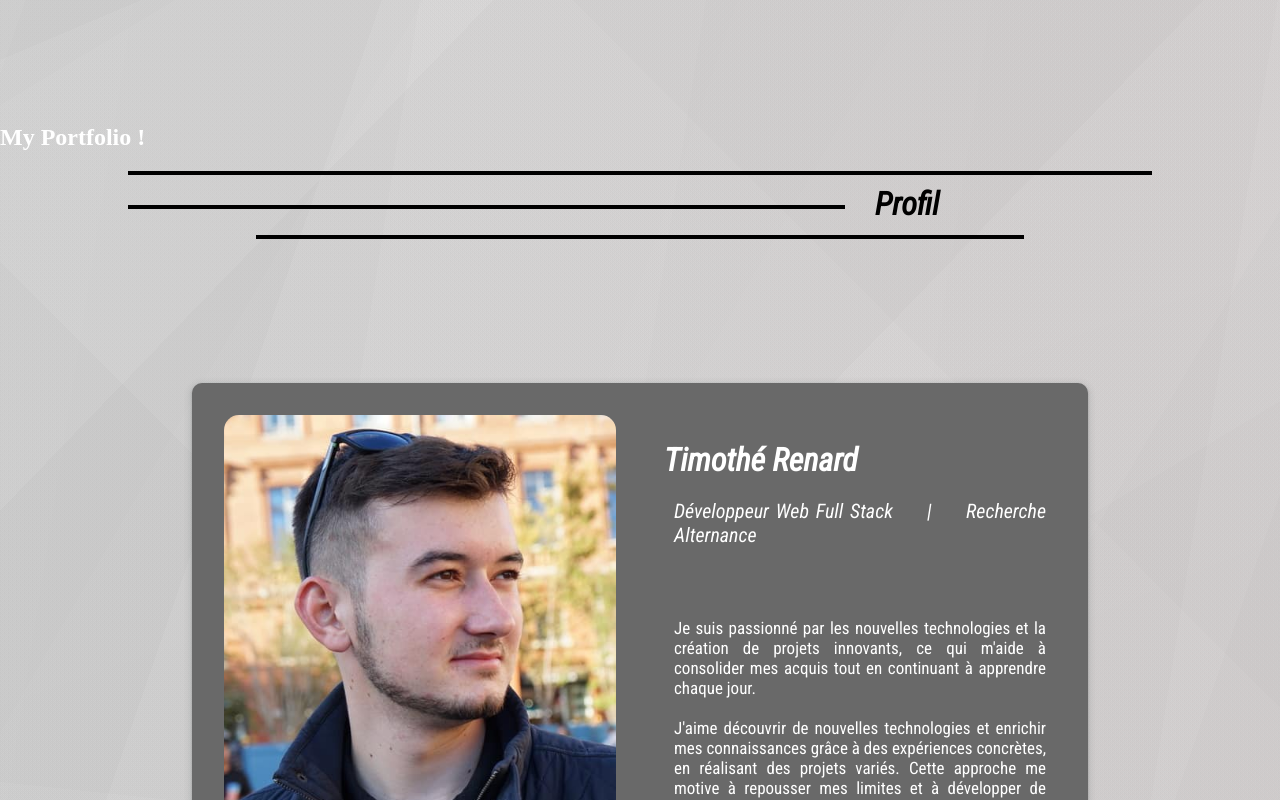
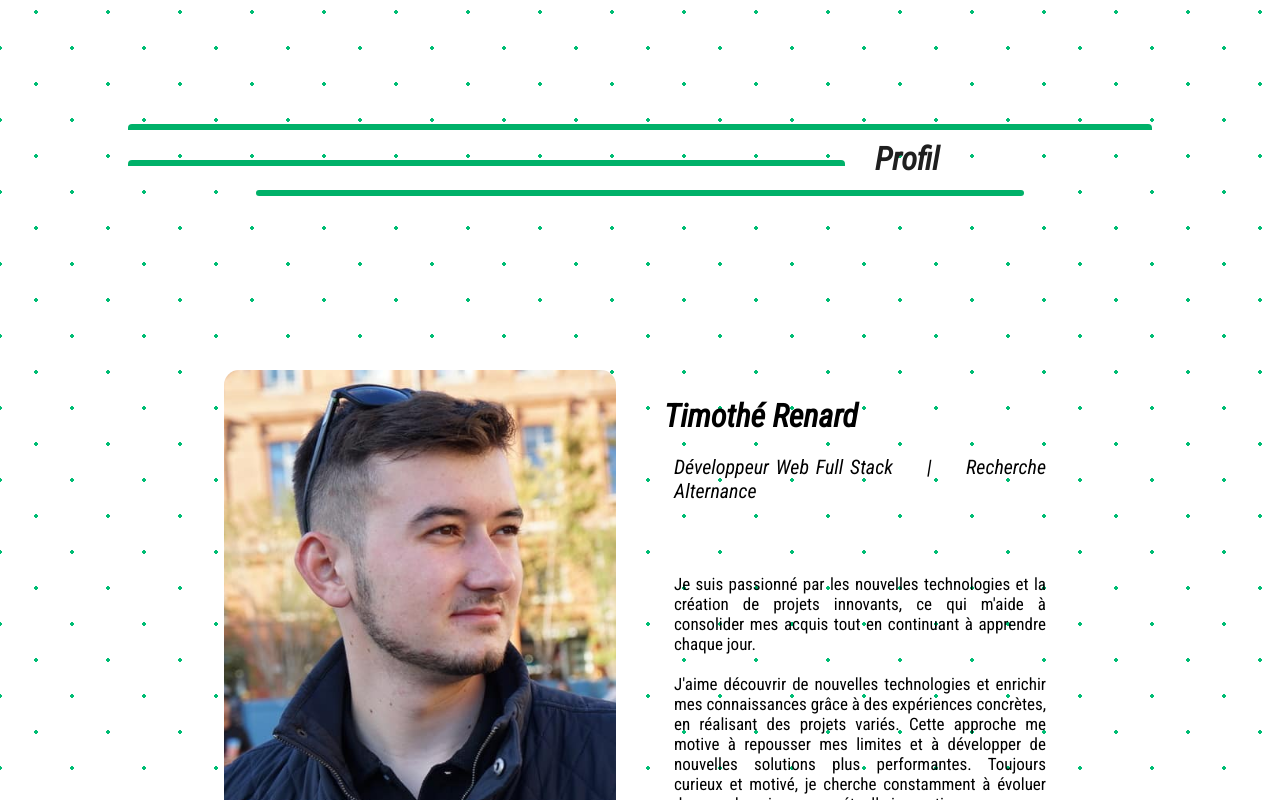
Before and after one commit to FarCodeFR/PortFolio-1.0, a React (Vite) app: page / in a window 1280 px wide. Shown: the part 960-1760 px from the top of the page. Built offline with nearby package versions, Linux system fonts and the light colour scheme; a web font is replaced by a local one.

Commit message:
Change CSS Style + Form Contact

```diff
--- a/src/mocks/apiCardsProjects.json
+++ b/src/mocks/apiCardsProjects.json
@@ -21,8 +21,9 @@
 		"id": 3,
 		"name": "Project 3",
 		"title": "Casse-croute",
-		"image": "images/project3.jpg",
-		"alt": "une représentation prochainement",
+		"image": "images/project3.png",
+		"alt": "une représentation d'un site de recettes de cuisines",
+		"info": "https://github.com/FarCodeFR/Casse-Croute/tree/dev",
 		"link": "https://www.figma.com/design/HrXezqeeadm6YPxjO4fBbt/CASSE-CROUTE?m=auto&t=MMnpi9ruoWU4q5RZ-6"
 	}
 ]
--- a/src/styles/accueil.css
+++ b/src/styles/accueil.css
@@ -151,29 +151,36 @@ input:checked + .slider:before {
 
 .container-section-profil {
 	display: flex;
+	border-radius: 2px;
 	margin: 0 auto;
 	width: 80%;
-	border-top: solid 4px #000000;
+	border-radius: 4px;
+	border-top: solid 6px #00b169;
 }
 
 .container-section-profil > section:first-of-type {
 	margin-top: 30px;
+	border-radius: 4px;
 	width: 70%;
 	font-size: 0;
-	border-top: solid 4px black;
+	border-top: solid 6px #00b169;
 }
 
 .container-section-profil > h2 {
 	font-size: 32px;
 	margin: 10px 0 0 30px;
+	color: #1f1f1f;
 	font-family: var(--font-family);
 	font-style: italic;
 }
 
 .container-section-profil > .second-ligne-profil {
 	position: absolute;
-	border-top: solid 4px black;
+	border-top: solid 6px #00b169;
+	border-radius: 4px;
+
 	width: 60%;
+	border-radius: 4px;
 	margin-top: 60px;
 	font-size: 0;
 	margin-left: 10%;
@@ -185,7 +192,8 @@ input:checked + .slider:before {
 	display: flex;
 	margin: 0 auto;
 	width: 80%;
-	border-top: solid 4px #000000;
+	border-top: solid 6px #00b169;
+	border-radius: 4px;
 }
 
 .container-section-projects > section:first-of-type {
@@ -193,7 +201,8 @@ input:checked + .slider:before {
 	width: 80%;
 	margin-left: 2%;
 	font-size: 0;
-	border-top: solid 4px black;
+	border-top: solid 6px #00b169;
+	border-radius: 4px;
 }
 
 .container-section-projects > h2 {
@@ -206,7 +215,9 @@ input:checked + .slider:before {
 
 .container-section-projects > .second-ligne-projects {
 	position: absolute;
-	border-top: solid 4px black;
+	border-top: solid 6px #00b169;
+	border-radius: 4px;
+
 	width: 60%;
 	margin-top: 60px;
 	font-size: 0;
@@ -219,14 +230,17 @@ input:checked + .slider:before {
 	display: flex;
 	margin: 0 auto;
 	width: 80%;
-	border-top: solid 4px #000000;
+	border-radius: 4px;
+
+	border-top: solid 6px #00b169;
 }
 
 .container-section-formulaire > section:first-of-type {
 	margin-top: 30px;
 	width: 70%;
 	font-size: 0;
-	border-top: solid 4px rgb(0, 0, 0);
+	border-top: solid 6px #00b169;
+	border-radius: 4px;
 }
 
 .container-section-formulaire > h2 {
@@ -238,11 +252,17 @@ input:checked + .slider:before {
 
 .container-section-formulaire > .second-ligne-formulaire {
 	position: absolute;
-	border-top: solid 4px rgb(1, 1, 1);
+	border-top: solid 6px #00b169;
+	border-radius: 4px;
+
 	width: 60%;
 	margin-top: 60px;
 	font-size: 0;
 	margin-left: 10%;
+}
+
+.scroll-box > h2 {
+	font-size: 0;
 }
 
 /* ? Responsive iphone 14pro max */
--- a/src/styles/global.css
+++ b/src/styles/global.css
@@ -5,10 +5,10 @@
 }
 
 *:focus-visible {
-	outline-style: dashed;
-	outline-color: red;
+	outline-style: solid;
+	outline-color: #458b66;
 	outline-width: 3px;
-	outline-offset: 2px;
+	outline-offset: 1px;
 }
 
 body {
@@ -22,10 +22,21 @@ html {
 }
 
 :root {
-	--font-family: "Roboto Condensed", serif;
+	--font-family: "Roboto Condensed", sans-serif;
 	font-optical-sizing: auto;
 	font-weight: 400;
 	font-style: normal;
+}
+
+h1,
+h2,
+h3,
+h4,
+input,
+textarea,
+button,
+label {
+	font-family: var(--font-family);
 }
 
 /* * Toggle switch */
@@ -36,133 +47,12 @@ main {
 }
 
 #Dark {
-	background-image: linear-gradient(
-			323deg,
-			rgba(255, 255, 255, 0.01) 0%,
-			rgba(255, 255, 255, 0.01) 16.667%,
-			rgba(46, 46, 46, 0.01) 16.667%,
-			rgba(46, 46, 46, 0.01) 33.334%,
-			rgba(226, 226, 226, 0.01) 33.334%,
-			rgba(226, 226, 226, 0.01) 50.001000000000005%,
-			rgba(159, 159, 159, 0.01) 50.001%,
-			rgba(159, 159, 159, 0.01) 66.668%,
-			rgba(149, 149, 149, 0.01) 66.668%,
-			rgba(149, 149, 149, 0.01) 83.33500000000001%,
-			rgba(43, 43, 43, 0.01) 83.335%,
-			rgba(43, 43, 43, 0.01) 100.002%
-		),
-		linear-gradient(
-			346deg,
-			rgba(166, 166, 166, 0.03) 0%,
-			rgba(166, 166, 166, 0.03) 25%,
-			rgba(240, 240, 240, 0.03) 25%,
-			rgba(240, 240, 240, 0.03) 50%,
-			rgba(121, 121, 121, 0.03) 50%,
-			rgba(121, 121, 121, 0.03) 75%,
-			rgba(40, 40, 40, 0.03) 75%,
-			rgba(40, 40, 40, 0.03) 100%
-		),
-		linear-gradient(
-			347deg,
-			rgba(209, 209, 209, 0.01) 0%,
-			rgba(209, 209, 209, 0.01) 25%,
-			rgba(22, 22, 22, 0.01) 25%,
-			rgba(22, 22, 22, 0.01) 50%,
-			rgba(125, 125, 125, 0.01) 50%,
-			rgba(125, 125, 125, 0.01) 75%,
-			rgba(205, 205, 205, 0.01) 75%,
-			rgba(205, 205, 205, 0.01) 100%
-		),
-		linear-gradient(
-			84deg,
-			rgba(195, 195, 195, 0.01) 0%,
-			rgba(195, 195, 195, 0.01) 14.286%,
-			rgba(64, 64, 64, 0.01) 14.286%,
-			rgba(64, 64, 64, 0.01) 28.572%,
-			rgba(67, 67, 67, 0.01) 28.572%,
-			rgba(67, 67, 67, 0.01) 42.858%,
-			rgba(214, 214, 214, 0.01) 42.858%,
-			rgba(214, 214, 214, 0.01) 57.144%,
-			rgba(45, 45, 45, 0.01) 57.144%,
-			rgba(45, 45, 45, 0.01) 71.42999999999999%,
-			rgba(47, 47, 47, 0.01) 71.43%,
-			rgba(47, 47, 47, 0.01) 85.71600000000001%,
-			rgba(172, 172, 172, 0.01) 85.716%,
-			rgba(172, 172, 172, 0.01) 100.002%
-		),
-		linear-gradient(
-			73deg,
-			rgba(111, 111, 111, 0.03) 0%,
-			rgba(111, 111, 111, 0.03) 16.667%,
-			rgba(202, 202, 202, 0.03) 16.667%,
-			rgba(202, 202, 202, 0.03) 33.334%,
-			rgba(57, 57, 57, 0.03) 33.334%,
-			rgba(57, 57, 57, 0.03) 50.001000000000005%,
-			rgba(197, 197, 197, 0.03) 50.001%,
-			rgba(197, 197, 197, 0.03) 66.668%,
-			rgba(97, 97, 97, 0.03) 66.668%,
-			rgba(97, 97, 97, 0.03) 83.33500000000001%,
-			rgba(56, 56, 56, 0.03) 83.335%,
-			rgba(56, 56, 56, 0.03) 100.002%
-		),
-		linear-gradient(
-			132deg,
-			rgba(88, 88, 88, 0.03) 0%,
-			rgba(88, 88, 88, 0.03) 20%,
-			rgba(249, 249, 249, 0.03) 20%,
-			rgba(249, 249, 249, 0.03) 40%,
-			rgba(2, 2, 2, 0.03) 40%,
-			rgba(2, 2, 2, 0.03) 60%,
-			rgba(185, 185, 185, 0.03) 60%,
-			rgba(185, 185, 185, 0.03) 80%,
-			rgba(196, 196, 196, 0.03) 80%,
-			rgba(196, 196, 196, 0.03) 100%
-		),
-		linear-gradient(
-			142deg,
-			rgba(160, 160, 160, 0.03) 0%,
-			rgba(160, 160, 160, 0.03) 12.5%,
-			rgba(204, 204, 204, 0.03) 12.5%,
-			rgba(204, 204, 204, 0.03) 25%,
-			rgba(108, 108, 108, 0.03) 25%,
-			rgba(108, 108, 108, 0.03) 37.5%,
-			rgba(191, 191, 191, 0.03) 37.5%,
-			rgba(191, 191, 191, 0.03) 50%,
-			rgba(231, 231, 231, 0.03) 50%,
-			rgba(231, 231, 231, 0.03) 62.5%,
-			rgba(70, 70, 70, 0.03) 62.5%,
-			rgba(70, 70, 70, 0.03) 75%,
-			rgba(166, 166, 166, 0.03) 75%,
-			rgba(166, 166, 166, 0.03) 87.5%,
-			rgba(199, 199, 199, 0.03) 87.5%,
-			rgba(199, 199, 199, 0.03) 100%
-		),
-		linear-gradient(
-			238deg,
-			rgba(116, 116, 116, 0.02) 0%,
-			rgba(116, 116, 116, 0.02) 20%,
-			rgba(141, 141, 141, 0.02) 20%,
-			rgba(141, 141, 141, 0.02) 40%,
-			rgba(152, 152, 152, 0.02) 40%,
-			rgba(152, 152, 152, 0.02) 60%,
-			rgba(61, 61, 61, 0.02) 60%,
-			rgba(61, 61, 61, 0.02) 80%,
-			rgba(139, 139, 139, 0.02) 80%,
-			rgba(139, 139, 139, 0.02) 100%
-		),
-		linear-gradient(
-			188deg,
-			rgba(227, 227, 227, 0.01) 0%,
-			rgba(227, 227, 227, 0.01) 20%,
-			rgba(105, 105, 105, 0.01) 20%,
-			rgba(105, 105, 105, 0.01) 40%,
-			rgba(72, 72, 72, 0.01) 40%,
-			rgba(72, 72, 72, 0.01) 60%,
-			rgba(33, 33, 33, 0.01) 60%,
-			rgba(33, 33, 33, 0.01) 80%,
-			rgba(57, 57, 57, 0.01) 80%,
-			rgba(57, 57, 57, 0.01) 100%
-		), linear-gradient(90deg, hsl(237, 0%, 13%), hsl(237, 0%, 13%));
+	background-color: #002020;
+	opacity: 1;
+	background-image: radial-gradient(#00bd74 1.8px, transparent 1.8px),
+		radial-gradient(#00bd74 1.8px, #002020 1.8px);
+	background-size: 72px 72px;
+	background-position: 0 0, 36px 36px;
 	color: white;
 	& .container-section-profil {
 		border-top: solid 4px white;
@@ -186,7 +76,7 @@ main {
 		border-top: solid 4px white;
 	}
 	& .container-section-formulaire > section {
-		border-top: solid 4px white;
+		border-top: solid 4px rgb(255, 255, 255);
 	}
 	& .container-section-formulaire > h2 {
 		color: white;
@@ -206,151 +96,12 @@ main {
 }
 
 #Light {
-	background-image: linear-gradient(
-			161deg,
-			rgba(121, 121, 121, 0.02) 0%,
-			rgba(121, 121, 121, 0.02) 16.667%,
-			rgba(193, 193, 193, 0.02) 16.667%,
-			rgba(193, 193, 193, 0.02) 33.334%,
-			rgba(177, 177, 177, 0.02) 33.334%,
-			rgba(177, 177, 177, 0.02) 50.001000000000005%,
-			rgba(5, 5, 5, 0.02) 50.001%,
-			rgba(5, 5, 5, 0.02) 66.668%,
-			rgba(229, 229, 229, 0.02) 66.668%,
-			rgba(229, 229, 229, 0.02) 83.33500000000001%,
-			rgba(211, 211, 211, 0.02) 83.335%,
-			rgba(211, 211, 211, 0.02) 100.002%
-		),
-		linear-gradient(
-			45deg,
-			rgba(223, 223, 223, 0.02) 0%,
-			rgba(223, 223, 223, 0.02) 14.286%,
-			rgba(70, 70, 70, 0.02) 14.286%,
-			rgba(70, 70, 70, 0.02) 28.572%,
-			rgba(109, 109, 109, 0.02) 28.572%,
-			rgba(109, 109, 109, 0.02) 42.858%,
-			rgba(19, 19, 19, 0.02) 42.858%,
-			rgba(19, 19, 19, 0.02) 57.144%,
-			rgba(180, 180, 180, 0.02) 57.144%,
-			rgba(180, 180, 180, 0.02) 71.42999999999999%,
-			rgba(63, 63, 63, 0.02) 71.43%,
-			rgba(63, 63, 63, 0.02) 85.71600000000001%,
-			rgba(87, 87, 87, 0.02) 85.716%,
-			rgba(87, 87, 87, 0.02) 100.002%
-		),
-		linear-gradient(
-			337deg,
-			rgba(142, 142, 142, 0.02) 0%,
-			rgba(142, 142, 142, 0.02) 20%,
-			rgba(164, 164, 164, 0.02) 20%,
-			rgba(164, 164, 164, 0.02) 40%,
-			rgba(203, 203, 203, 0.02) 40%,
-			rgba(203, 203, 203, 0.02) 60%,
-			rgba(228, 228, 228, 0.02) 60%,
-			rgba(228, 228, 228, 0.02) 80%,
-			rgba(54, 54, 54, 0.02) 80%,
-			rgba(54, 54, 54, 0.02) 100%
-		),
-		linear-gradient(
-			314deg,
-			rgba(187, 187, 187, 0.02) 0%,
-			rgba(187, 187, 187, 0.02) 12.5%,
-			rgba(170, 170, 170, 0.02) 12.5%,
-			rgba(170, 170, 170, 0.02) 25%,
-			rgba(214, 214, 214, 0.02) 25%,
-			rgba(214, 214, 214, 0.02) 37.5%,
-			rgba(187, 187, 187, 0.02) 37.5%,
-			rgba(187, 187, 187, 0.02) 50%,
-			rgba(190, 190, 190, 0.02) 50%,
-			rgba(190, 190, 190, 0.02) 62.5%,
-			rgba(6, 6, 6, 0.02) 62.5%,
-			rgba(6, 6, 6, 0.02) 75%,
-			rgba(206, 206, 206, 0.02) 75%,
-			rgba(206, 206, 206, 0.02) 87.5%,
-			rgba(171, 171, 171, 0.02) 87.5%,
-			rgba(171, 171, 171, 0.02) 100%
-		),
-		linear-gradient(
-			300deg,
-			rgba(243, 243, 243, 0.01) 0%,
-			rgba(243, 243, 243, 0.01) 12.5%,
-			rgba(209, 209, 209, 0.01) 12.5%,
-			rgba(209, 209, 209, 0.01) 25%,
-			rgba(179, 179, 179, 0.01) 25%,
-			rgba(179, 179, 179, 0.01) 37.5%,
-			rgba(3, 3, 3, 0.01) 37.5%,
-			rgba(3, 3, 3, 0.01) 50%,
-			rgba(211, 211, 211, 0.01) 50%,
-			rgba(211, 211, 211, 0.01) 62.5%,
-			rgba(151, 151, 151, 0.01) 62.5%,
-			rgba(151, 151, 151, 0.01) 75%,
-			rgba(16, 16, 16, 0.01) 75%,
-			rgba(16, 16, 16, 0.01) 87.5%,
-			rgba(242, 242, 242, 0.01) 87.5%,
-			rgba(242, 242, 242, 0.01) 100%
-		),
-		linear-gradient(
-			6deg,
-			rgba(31, 31, 31, 0.02) 0%,
-			rgba(31, 31, 31, 0.02) 20%,
-			rgba(193, 193, 193, 0.02) 20%,
-			rgba(193, 193, 193, 0.02) 40%,
-			rgba(139, 139, 139, 0.02) 40%,
-			rgba(139, 139, 139, 0.02) 60%,
-			rgba(14, 14, 14, 0.02) 60%,
-			rgba(14, 14, 14, 0.02) 80%,
-			rgba(122, 122, 122, 0.02) 80%,
-			rgba(122, 122, 122, 0.02) 100%
-		),
-		linear-gradient(
-			279deg,
-			rgba(190, 190, 190, 0.02) 0%,
-			rgba(190, 190, 190, 0.02) 14.286%,
-			rgba(160, 160, 160, 0.02) 14.286%,
-			rgba(160, 160, 160, 0.02) 28.572%,
-			rgba(23, 23, 23, 0.02) 28.572%,
-			rgba(23, 23, 23, 0.02) 42.858%,
-			rgba(60, 60, 60, 0.02) 42.858%,
-			rgba(60, 60, 60, 0.02) 57.144%,
-			rgba(149, 149, 149, 0.02) 57.144%,
-			rgba(149, 149, 149, 0.02) 71.42999999999999%,
-			rgba(4, 4, 4, 0.02) 71.43%,
-			rgba(4, 4, 4, 0.02) 85.71600000000001%,
-			rgba(50, 50, 50, 0.02) 85.716%,
-			rgba(50, 50, 50, 0.02) 100.002%
-		),
-		linear-gradient(
-			109deg,
-			rgba(124, 124, 124, 0.03) 0%,
-			rgba(124, 124, 124, 0.03) 12.5%,
-			rgba(61, 61, 61, 0.03) 12.5%,
-			rgba(61, 61, 61, 0.03) 25%,
-			rgba(187, 187, 187, 0.03) 25%,
-			rgba(187, 187, 187, 0.03) 37.5%,
-			rgba(207, 207, 207, 0.03) 37.5%,
-			rgba(207, 207, 207, 0.03) 50%,
-			rgba(206, 206, 206, 0.03) 50%,
-			rgba(206, 206, 206, 0.03) 62.5%,
-			rgba(118, 118, 118, 0.03) 62.5%,
-			rgba(118, 118, 118, 0.03) 75%,
-			rgba(89, 89, 89, 0.03) 75%,
-			rgba(89, 89, 89, 0.03) 87.5%,
-			rgba(96, 96, 96, 0.03) 87.5%,
-			rgba(96, 96, 96, 0.03) 100%
-		),
-		linear-gradient(
-			329deg,
-			rgba(35, 35, 35, 0.02) 0%,
-			rgba(35, 35, 35, 0.02) 20%,
-			rgba(246, 246, 246, 0.02) 20%,
-			rgba(246, 246, 246, 0.02) 40%,
-			rgba(118, 118, 118, 0.02) 40%,
-			rgba(118, 118, 118, 0.02) 60%,
-			rgba(245, 245, 245, 0.02) 60%,
-			rgba(245, 245, 245, 0.02) 80%,
-			rgba(140, 140, 140, 0.02) 80%,
-			rgba(140, 140, 140, 0.02) 100%
-		), linear-gradient(90deg, rgb(223, 223, 223), rgb(220, 216, 216));
+	background-color: #002020;
+	opacity: 1;
+	background-image: radial-gradient(#00bd74 1.8px, transparent 1.8px),
+		radial-gradient(#00bd74 1.8px, #ffffff 1.8px);
+	background-size: 72px 72px;
+	background-position: 0 0, 36px 36px;
 
 	& .title {
 		color: black;
@@ -359,11 +110,29 @@ main {
 	& .scroll-list section > a > div {
 		background-color: rgb(0, 0, 0);
 	}
+	& .container-formulaire {
+		& label {
+			background: #ffffff;
+		}
+		& input {
+			color: black;
+			border: solid black 2px;
+		}
+		& textarea {
+			color: black;
+			border: solid 2px black;
+		}
+		& button {
+			background-color: white;
+			border: solid 2px black;
+			color: black;
+		}
+		& button:hover {
+			background-color: #00bd74;
+		}
+	}
 	#scroll1:hover {
 		background: none;
-	}
-	& .container-profil {
-		background-color: rgb(105, 105, 105);
 	}
 	#scroll1:hover::after {
 		color: black;
@@ -372,17 +141,14 @@ main {
 		background: none;
 	}
 	& .container-profil {
-		background-color: rgb(105, 105, 105);
-		color: white;
+		background-color: none;
+		color: rgb(0, 0, 0);
 	}
 	#scroll2:hover::after {
 		color: black;
 	}
 	#scroll3:hover {
 		background: none;
-	}
-	& .container-profil {
-		background-color: rgb(105, 105, 105);
 	}
 	#scroll3:hover::after {
 		color: black;
@@ -396,10 +162,10 @@ main {
 
 & ::-webkit-scrollbar {
 	width: 10px;
-	background: #0c0b0bad;
+	background: #181818ad;
 }
 ::-webkit-scrollbar-thumb {
 	border: solid 0 transparent;
-	background-color: #ffffff;
+	background-color: rgb(50, 140, 94);
 	border-radius: 10px 0px 0px 10px;
 }
--- a/src/styles/profile.css
+++ b/src/styles/profile.css
@@ -1,11 +1,8 @@
 /* * Container profil */
 
 .container-profil {
-	background-color: rgba(255, 255, 255, 0.571);
-	box-shadow: rgba(60, 64, 67, 0.3) 0px 1px 2px 0px, rgba(60, 64, 67, 0.15) 0px
-		2px 6px 2px;
-	border-radius: 10px;
-	color: black;
+	background-color: none;
+	color: rgb(255, 255, 255);
 	width: 70%;
 	margin: 0 auto;
 	padding: 2rem;
@@ -79,6 +76,7 @@
 
 .container-link > a:hover {
 	opacity: 85%;
+	border: solid 3px #13c178;
 }
 
 .container-link > a > img {
```
Also changed, not shown: src/assets/components/Formulaire.tsx (+20 -38 lines), src/styles/formulaire.css (+64 -69 lines), public/images/project3.jpg (deleted), public/images/project3.png (added).
